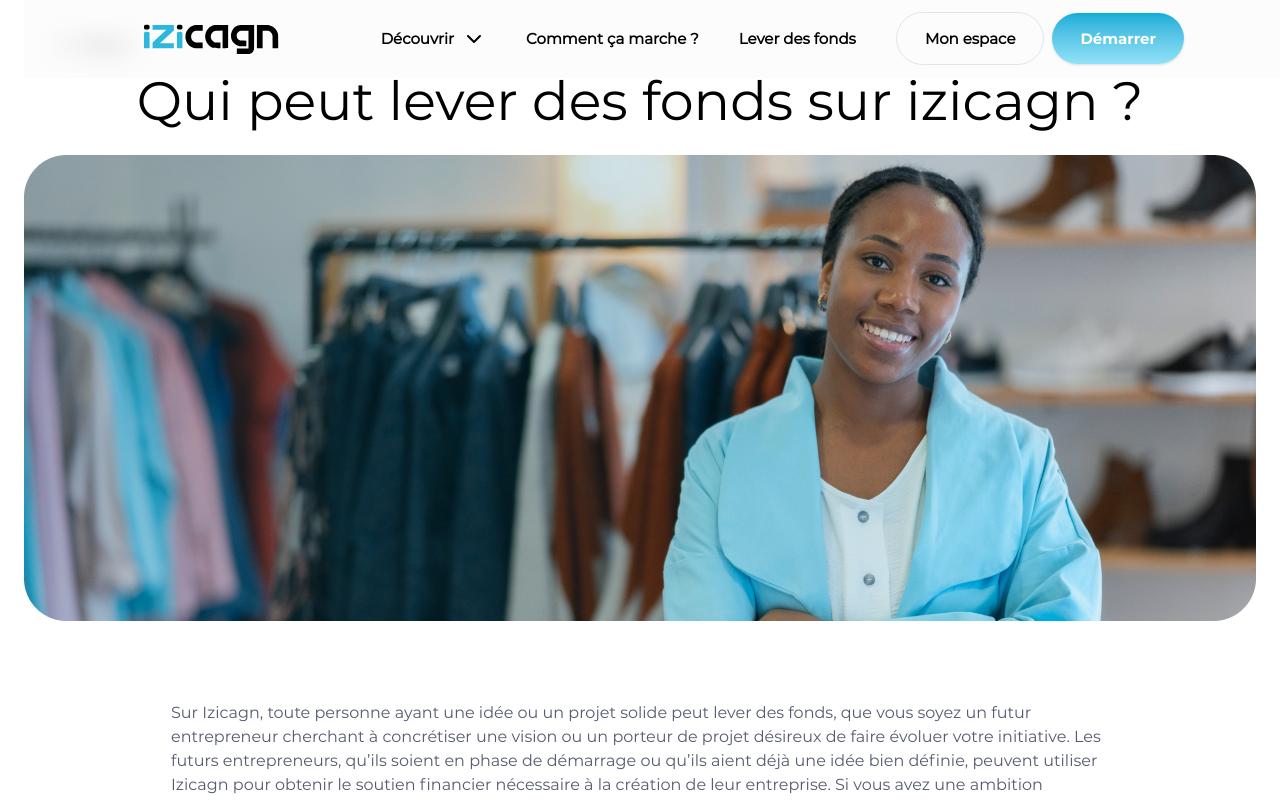
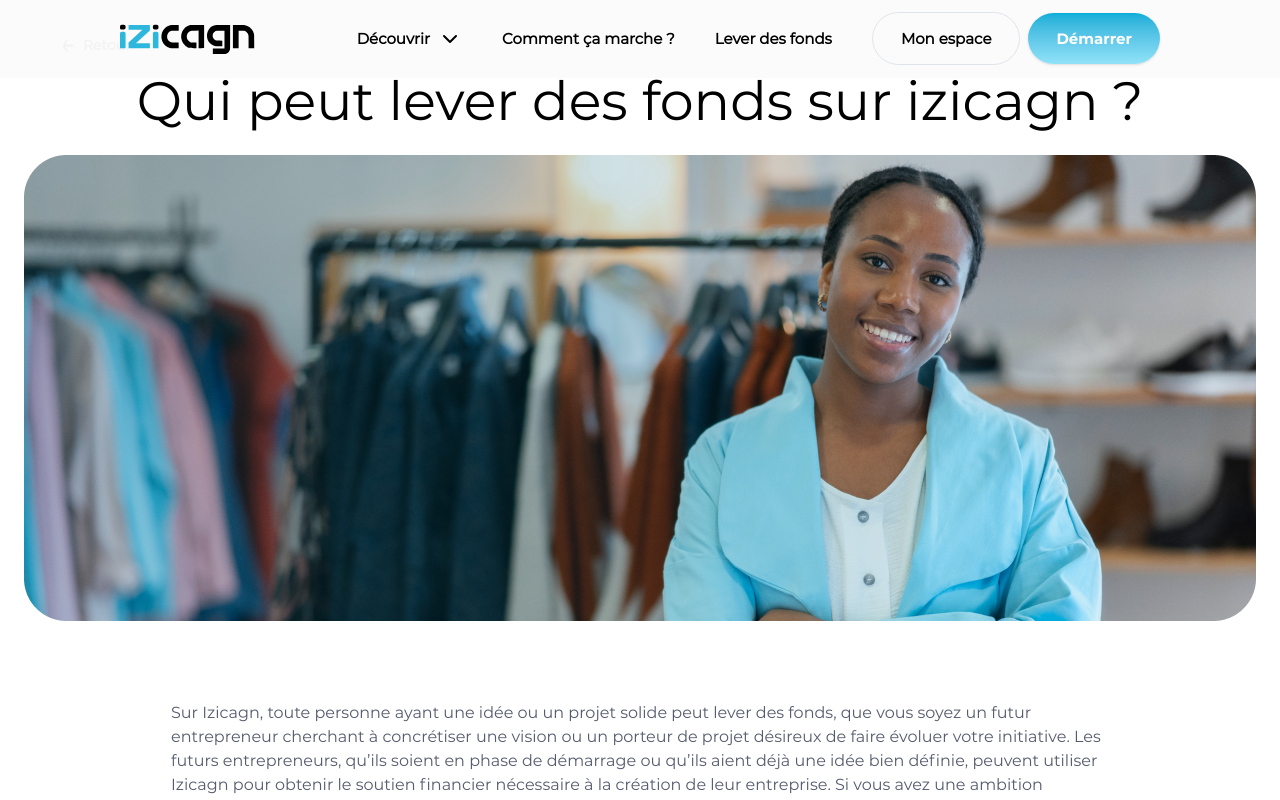
Before and after one commit to NorlanCoder/izicagn-v2, a React (Vite) app: page /leverdesfonds/details in a window 1280 px wide. Shown: the top 800 px of the page. Built offline with nearby package versions, Linux system fonts and the light colour scheme.

Commit message:
Correction cagnotte et cagnotte détails

```diff
--- a/src/components/general/navbar.tsx
+++ b/src/components/general/navbar.tsx
@@ -33,8 +33,8 @@ const Navbar = () => {
     }, [showSubMenu]);
 
     return (
-        <nav className="2xl:px[280px] lg:px-[120px] md:px-[80px] px-[16px] fixed z-50 top-0 h-[78px] w-full bg-[#FBFBFB9E] backdrop-blur-md flex flex-row items-center justify-between">
-
+        <nav className=" lg:px-[120px] md:px-[80px] px-[16px] fixed z-50 top-0 left-0 w-full bg-[#FBFBFB]/90 backdrop-blur-2xl">
+            <div className="w-full flex flex-row items-center justify-between h-[78px] ">
                 <Link to="/"><img src={logo} alt="Logo Izicagn" title="Logo Izicagn" className="w-[135px] " /></Link>
                 <ul className="flex flex-row justify-end xl:space-x-10 lg:space-x-4">
                     <div className="lg:flex hidden flex-row xl:space-x-10 lg:space-x-4 font-bold">
@@ -71,6 +71,7 @@ const Navbar = () => {
                         <li><Link to="/register" className="transition-all shadow bg-gradient-to-b from-[#07AED8] to-[#90E2F8] hover:to-[#07AED8] hover:shadow-none text-white p-4 px-7 rounded-full text-[15px] montserrat-bold">Démarrer</Link></li>
                     </ul>
                 </ul>
+            </div>
         </nav>
     )
 }
--- a/src/pages/DetailsCagnotte.tsx
+++ b/src/pages/DetailsCagnotte.tsx
@@ -327,9 +327,9 @@ const DetailsCagnotte = () => {
 				</section>
 
 				{/* Liste Cagnotte */}
-				<section className='mb-8 flex flex-col space-y-5 2xl:px[280px] lg:px-[120px] md:px-[80px] px-[16px]'>
+				<section className='mb-8 flex flex-col space-y-5 2xl:px[280px] lg:px-[120px] md:px-[80px] px-[16px] relative z-10 '>
 					<div className='mt-8'>
-						<h1 className='text-[#090914] text-[36px] montserrat-bold mb-5'>D'autres causes comme celle-ci</h1>
+						<h1 className='text-[#090914] text-[36px] montserrat-bold mb-5 relative z-10'>D'autres causes comme celle-ci</h1>
 						<div className='flex flex-row flex-wrap'>
 							{
 								CagnotteMediumListMin2.map((item,index) => (
```
